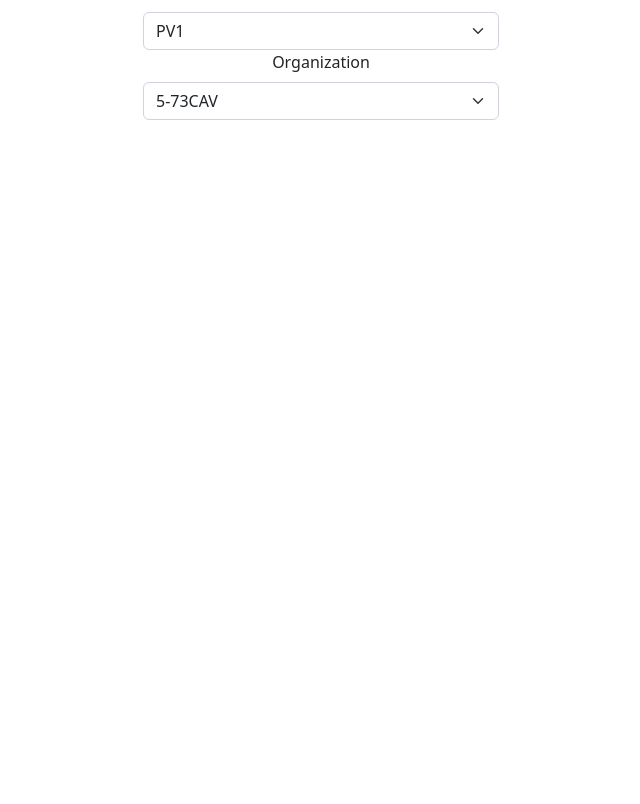
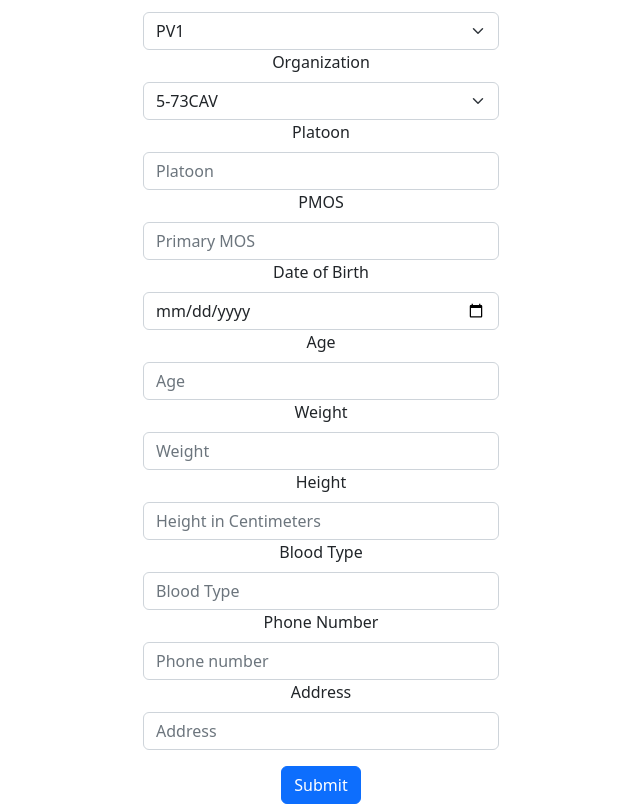
Before and after one commit to CustomFont/unit-tracker, a React (Create React App) app in the folder frontend/: page /registration in a window 1280 px wide. Shown: the part 404-1208 px from the top of the page, without its empty margins (319-959 px from the left). Before the commit the page ends 800 px from the top, so only its background shows below. Built offline with nearby package versions, Linux system fonts and the light colour scheme.

Commit message:
form and routing complete

```diff
--- a/frontend/package.json
+++ b/frontend/package.json
@@ -16,6 +16,7 @@
     "react-dom": "^18.2.0",
     "react-router": "^6.8.1",
     "react-router-bootstrap": "^0.26.2",
+    "react-router-dom": "^6.8.1",
     "react-scripts": "5.0.1",
     "supertest": "^6.3.3",
     "web-vitals": "^2.1.4"
--- a/frontend/src/App.js
+++ b/frontend/src/App.js
@@ -1,13 +1,28 @@
 import './App.css'
+import React from 'react';
+import {  BrowserRouter as Router,  Routes,  Route,  Link  }   from 'react-router-dom';
 import Registration from './components/registration';
 import Splashpage from './components/splashpage';
+import AlertRoster from './components/alertroster';
+import LeadersPortal from './components/leadersportal';
+import Login from './components/login';
+
 
 function App() {
   return (
-    <div className="App">
-      {/* <Splashpage /> */}
-      <Registration />
-    </div>
+    <>
+      <div className="App">
+      <Router>
+        <Routes>
+          <Route path='/' element={<Splashpage />} />
+          <Route path='/login' element={<Login />} />
+          <Route path='/registration' element={<Registration />} />
+          <Route path='/alertroster' element={<AlertRoster />} />
+          <Route path='/leadersportal' element={<LeadersPortal />} />
+        </Routes>
+      </Router>
+      </div>
+    </>
   );
 }
 
--- /dev/null
+++ b/frontend/src/components/alertroster.js
@@ -0,0 +1,9 @@
+import React from 'react';
+
+export default function AlertRoster() {
+    return (
+        <>
+        <h1>Roster</h1>
+        </>
+    )
+}
--- a/frontend/src/components/login.js
+++ b/frontend/src/components/login.js
@@ -1,8 +1,6 @@
 import Button from 'react-bootstrap/Button';
 import Form from 'react-bootstrap/Form';
-import Registration from './registration';
-import { LinkContainer } from 'react-router-bootstrap';
-import LeadersPortal from './leadersportal';
+import {LinkContainer} from 'react-router-bootstrap'
 
 export default function Login() {
     return (
@@ -35,19 +33,25 @@ export default function Login() {
                 </Button>
             </Form>
             <br />
-            <Button variant="secondary" type="button">
-                Alert Roster
-            </Button>
+            <LinkContainer to='/alertroster'>
+                <Button variant="secondary" type="button">
+                    Alert Roster
+                </Button>
+            </LinkContainer>
             <br />
             <br />
+            <LinkContainer to='/registration'>
                 <Button variant="success" type="button">
                     Registration
                 </Button>
+            </LinkContainer>
             <br />
             <br />
+            <LinkContainer to='/leadersportal'>
                 <Button variant="danger" type="button">
                     Leaders' Portal
                 </Button>
+            </LinkContainer>
         </>
     )
 }
--- a/frontend/src/components/registration.js
+++ b/frontend/src/components/registration.js
@@ -43,7 +43,28 @@ export default function Registration() {
                             <option>Some Other Unit</option>
                             <option>And Some Red Devil Baggy Pants Unit</option>
                         </Form.Select>
+                    <Form.Label>Platoon</Form.Label>
+                    <Form.Control type="text" placeholder="Platoon" />
+                    <Form.Label>PMOS</Form.Label>
+                    <Form.Control type="text" placeholder="Primary MOS" />
+                    <Form.Label>Date of Birth</Form.Label>
+                    <Form.Control type="date" placeholder="Date of Birth" />
+                    <Form.Label>Age</Form.Label>
+                    <Form.Control type="text" placeholder="Age" />
+                    <Form.Label>Weight</Form.Label>
+                    <Form.Control type="text" placeholder="Weight" />
+                    <Form.Label>Height</Form.Label>
+                    <Form.Control type="text" placeholder="Height in Centimeters" />
+                    <Form.Label>Blood Type</Form.Label>
+                    <Form.Control type="text" placeholder="Blood Type" />
+                    <Form.Label>Phone Number</Form.Label>
+                    <Form.Control type="text" placeholder="Phone number" />
+                    <Form.Label>Address</Form.Label>
+                    <Form.Control type="text" placeholder="Address" />
                 </Form.Group>
+                <Button variant="primary" type="submit">
+                    Submit
+                </Button>
             </Form>
                 </Col>
             </Row>
```
Also changed, not shown: 1 other file (tests, documents, lock files or other folders).
